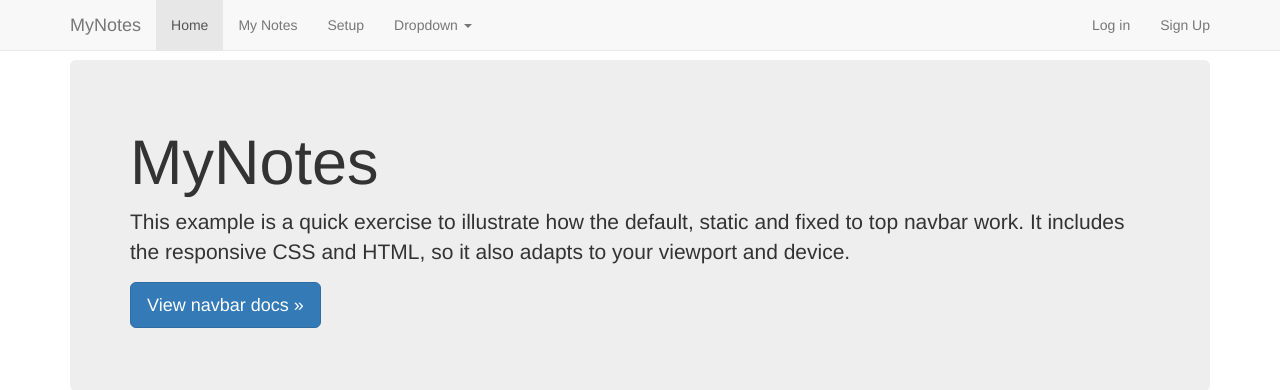
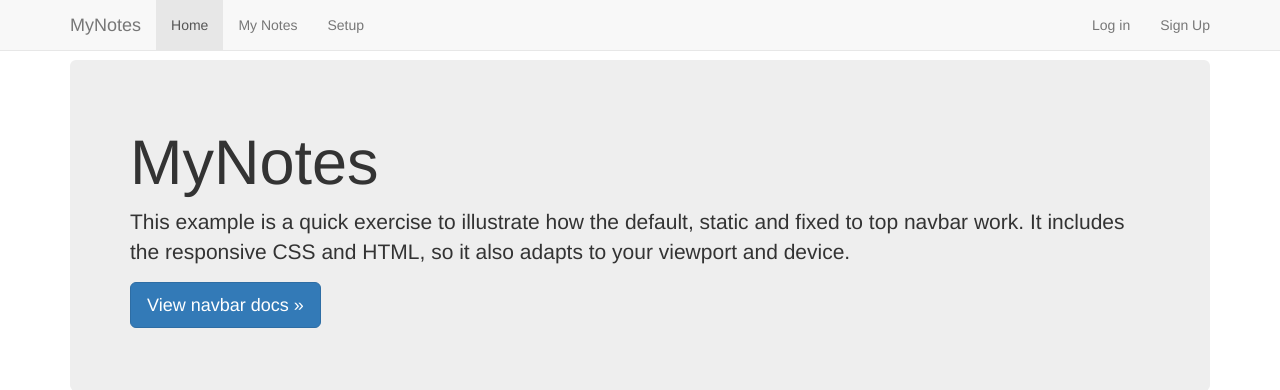
Before and after one commit to Gonghan/myNotes, a PHP site: page /index.php in a window 1280 px wide. Shown: the top 390 px of the page. Run offline with PHP 8.4, Linux system fonts and the light colour scheme; some libraries are stand-ins or nearby versions.

Commit message:
includes thing, remove unused dropdown

```diff
--- a/template/header.php
+++ b/template/header.php
@@ -10,6 +10,8 @@ session_start();
     <script src="//code.jquery.com/jquery-1.11.0.min.js"></script>
     <script src="//maxcdn.bootstrapcdn.com/bootstrap/3.2.0/js/bootstrap.min.js"></script>
     <script src="./template/script.js"></script>
+    <link rel="shortcut icon" href="https://ssl.gstatic.com/keep/keep.ico">
+    <title>Notes</title>
 </head>
 <body>
 <div class="navbar navbar-default navbar-fixed-top" role="navigation">
@@ -28,18 +30,6 @@ session_start();
                 <li class="active"><a href="./">Home</a></li>
                 <li><a href="./mynotes.php">My Notes</a></li>
                 <li><a href="./core/api/setup.php">Setup</a></li>
-                <li class="dropdown">
-                    <a href="#" class="dropdown-toggle" data-toggle="dropdown">Dropdown <span class="caret"></span></a>
-                    <ul class="dropdown-menu" role="menu">
-                        <li><a href="#">Action</a></li>
-                        <li><a href="#">Another action</a></li>
-                        <li><a href="#">Something else here</a></li>
-                        <li class="divider"></li>
-                        <li class="dropdown-header">Nav header</li>
-                        <li><a href="#">Separated link</a></li>
-                        <li><a href="#">One more separated link</a></li>
-                    </ul>
-                </li>
             </ul>
             <ul class="nav navbar-nav navbar-right">
                 <?php
```
